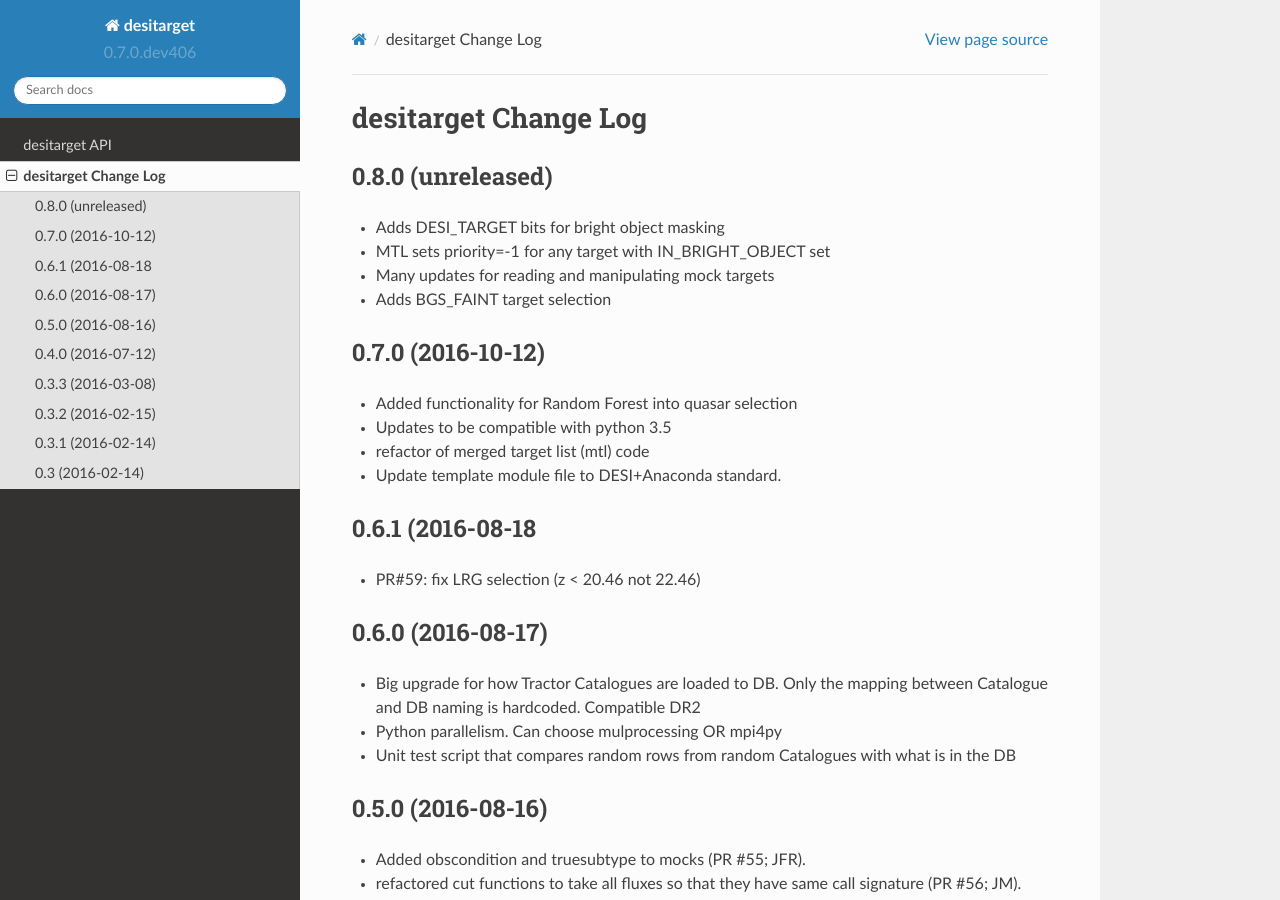
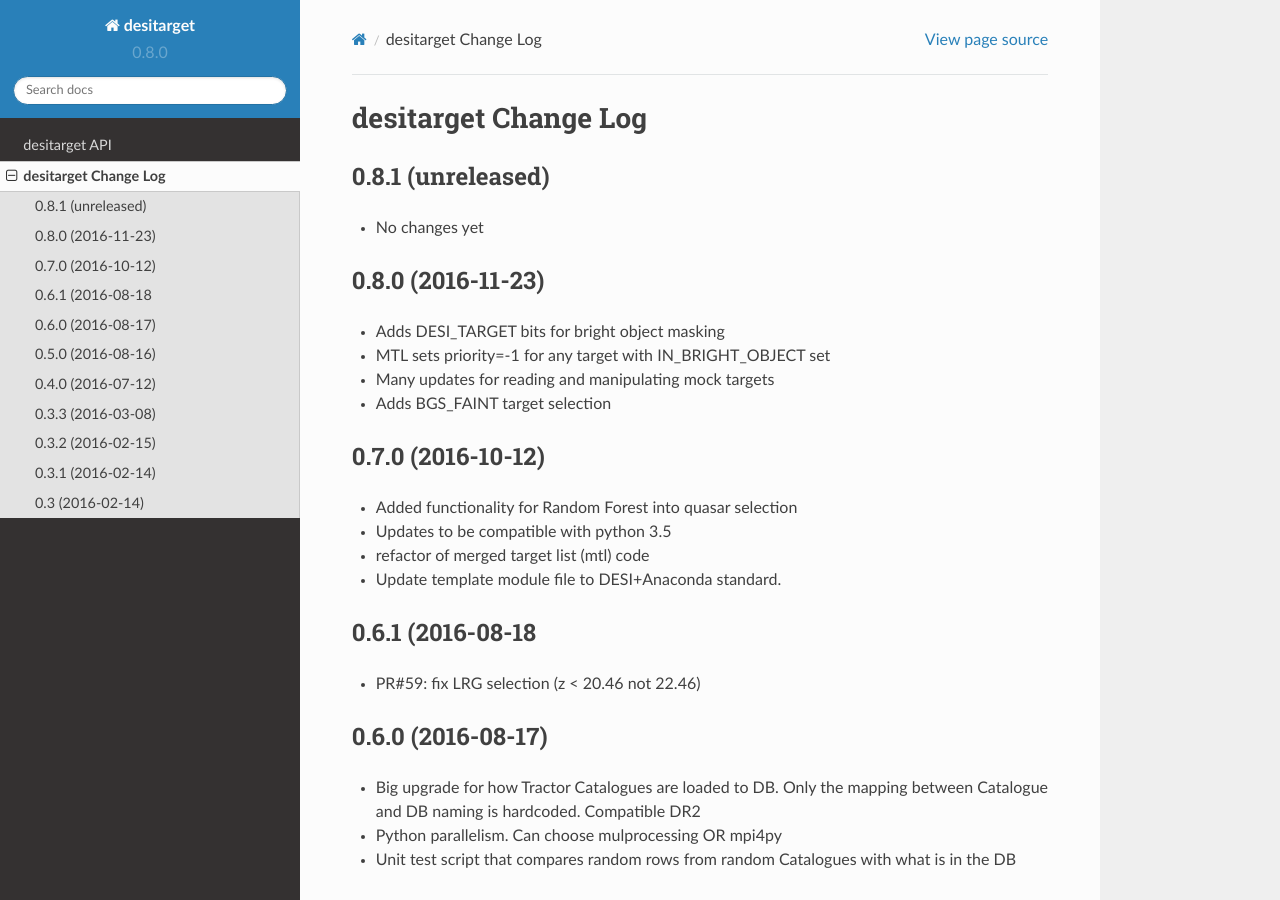
Before and after one commit to desihub/desitarget, a Sphinx documentation site: the page built from doc/changes.rst, in a window 1280 px wide and 900 px high. Built offline with Sphinx 7.4.7 and the Read the Docs theme 2.0.0, drawn with Linux system fonts in a browser that asks for light colours.

Commit message:
desitarget 0.8.0

```diff
--- a/doc/changes.rst
+++ b/doc/changes.rst
@@ -2,7 +2,12 @@
 desitarget Change Log
 =====================
 
-0.8.0 (unreleased)
+0.8.1 (unreleased)
+------------------
+
+* No changes yet
+
+0.8.0 (2016-11-23)
 ------------------
 
 * Adds DESI_TARGET bits for bright object masking
--- a/py/desitarget/_version.py
+++ b/py/desitarget/_version.py
@@ -1 +1 @@
-__version__ = '0.7.0.dev406'
+__version__ = '0.8.0'
```
